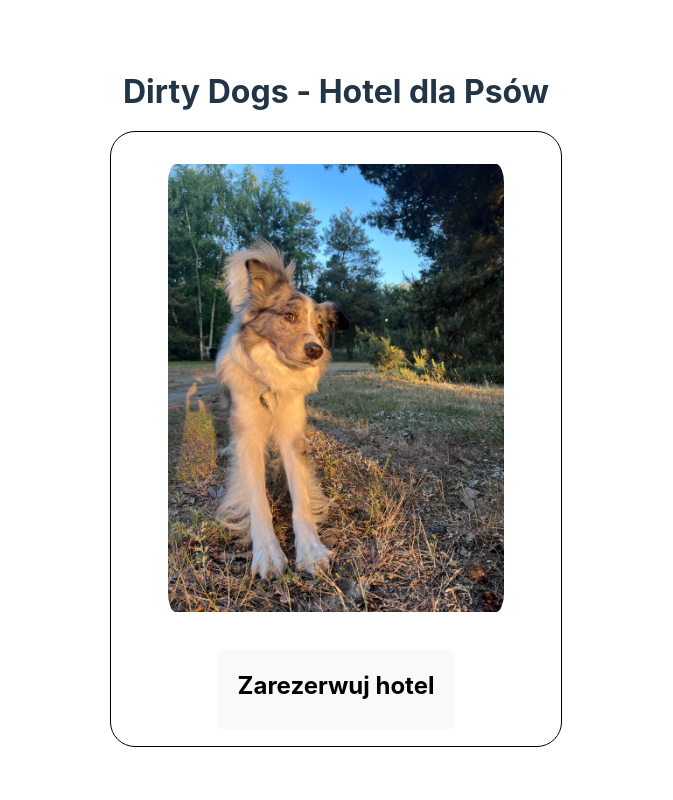
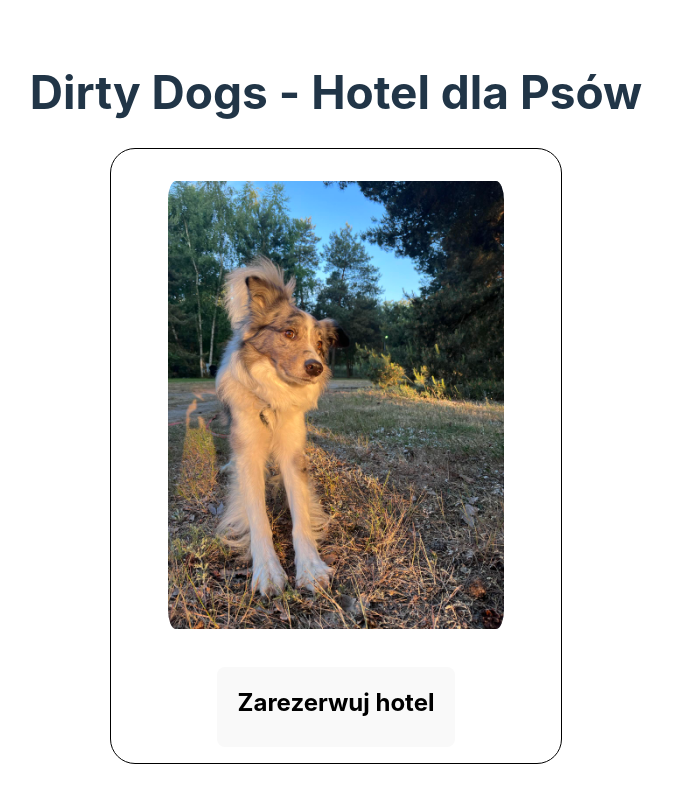
Before and after one commit to Fremen1990/dirtydogs, a React (Vite) app: page / in a window 1280 px wide. Shown: the whole page, without its empty margins (304-977 px from the left). Built offline with nearby package versions, Linux system fonts and the light colour scheme.

Commit message:
:art: First draft of the page - css update

```diff
--- a/src/App.css
+++ b/src/App.css
@@ -13,7 +13,7 @@
 }
 
 .title {
-    font-size: 32px;
+    font-size: 46px;
 }
 
 .logo {
```
